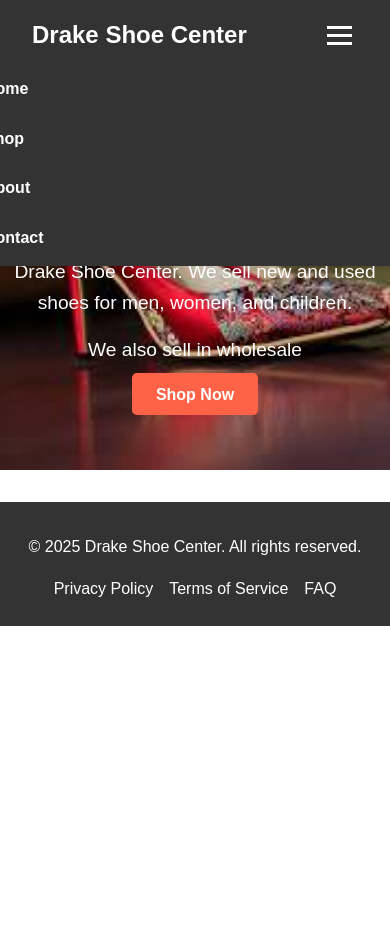
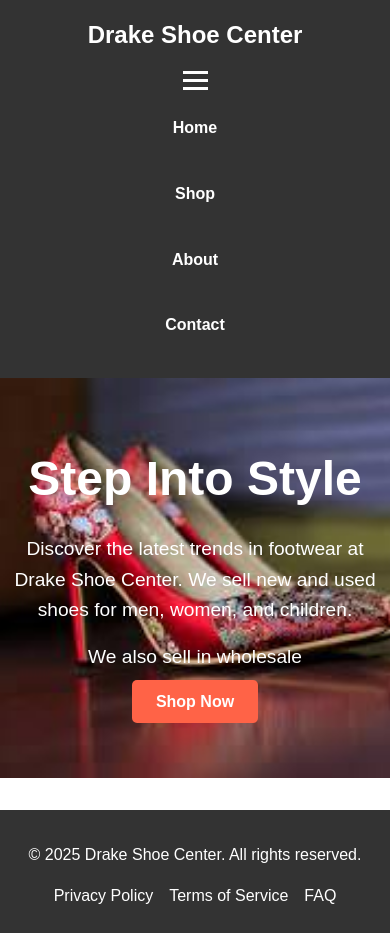
Before and after one commit to AnimeWanderer/drake-shoe-center, a plain HTML site: page index.html in a window 390 px wide. Both pictures are taken after a click on the button "Toggle navigation". Before the commit the page ends 844 px from the top, so only its background shows below. Drawn offline with Linux system fonts and the light colour scheme.

Commit message:
Update styles.css

```diff
--- a/styles.css
+++ b/styles.css
@@ -223,6 +223,16 @@ body {
 
   /* Responsive Design */
   @media (max-width: 768px) {
+    nav {
+      flex-direction: column;
+      align-items: center;
+      padding: 1rem;
+    }
+    .logo {
+      width: 100%;
+      text-align: center;
+      margin-bottom: 1rem;
+    }
     .hamburger {
       display: flex;
     }
@@ -230,15 +240,17 @@ body {
     .nav-links {
       display: none;
       flex-direction: column;
-      position: absolute;
-      top: 60px;
-      right: 0;
       background-color: #333;
       width: 100%;
-      padding: 1rem;
+      padding: 1rem 0;
     }
 
     .nav-links.active {
       display: flex;
     }
+
+    .nav-links li {
+      text-align: center;
+      padding: 0.5rem 0;
+    }
   }
```
